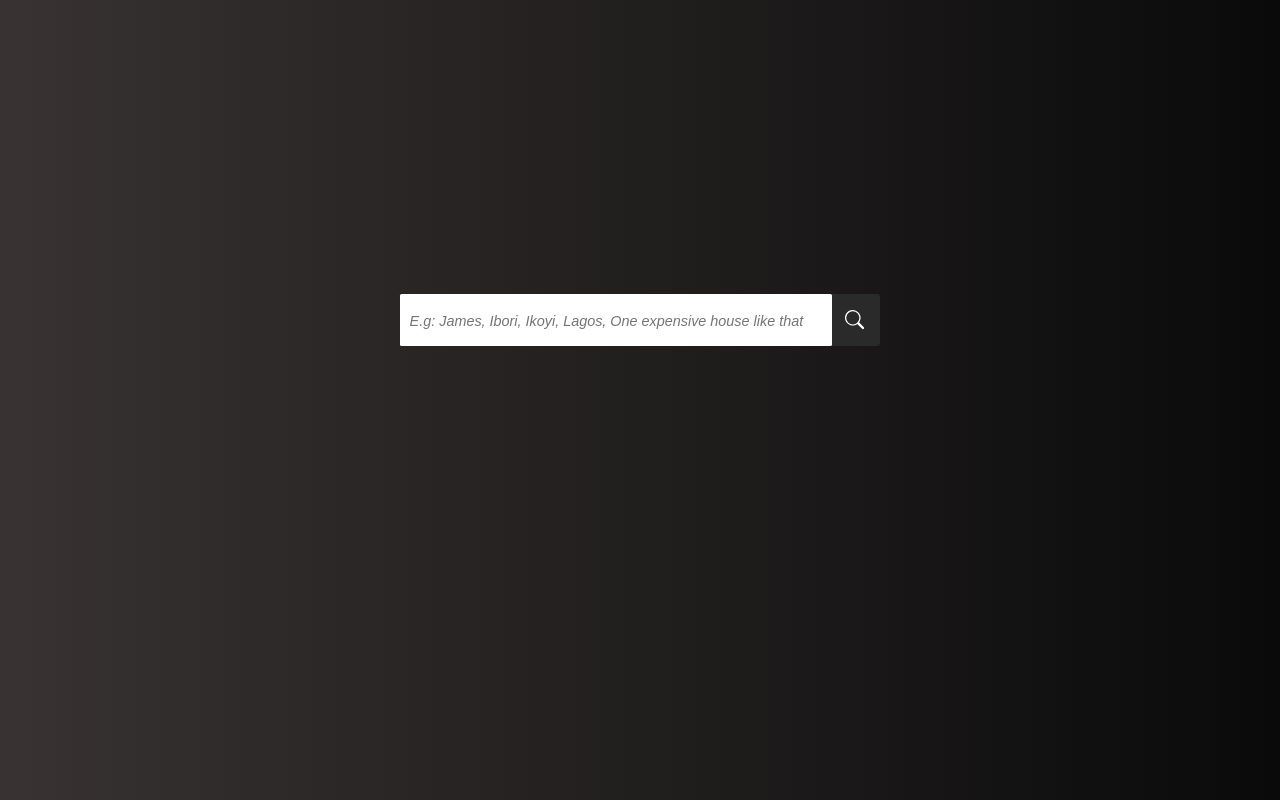
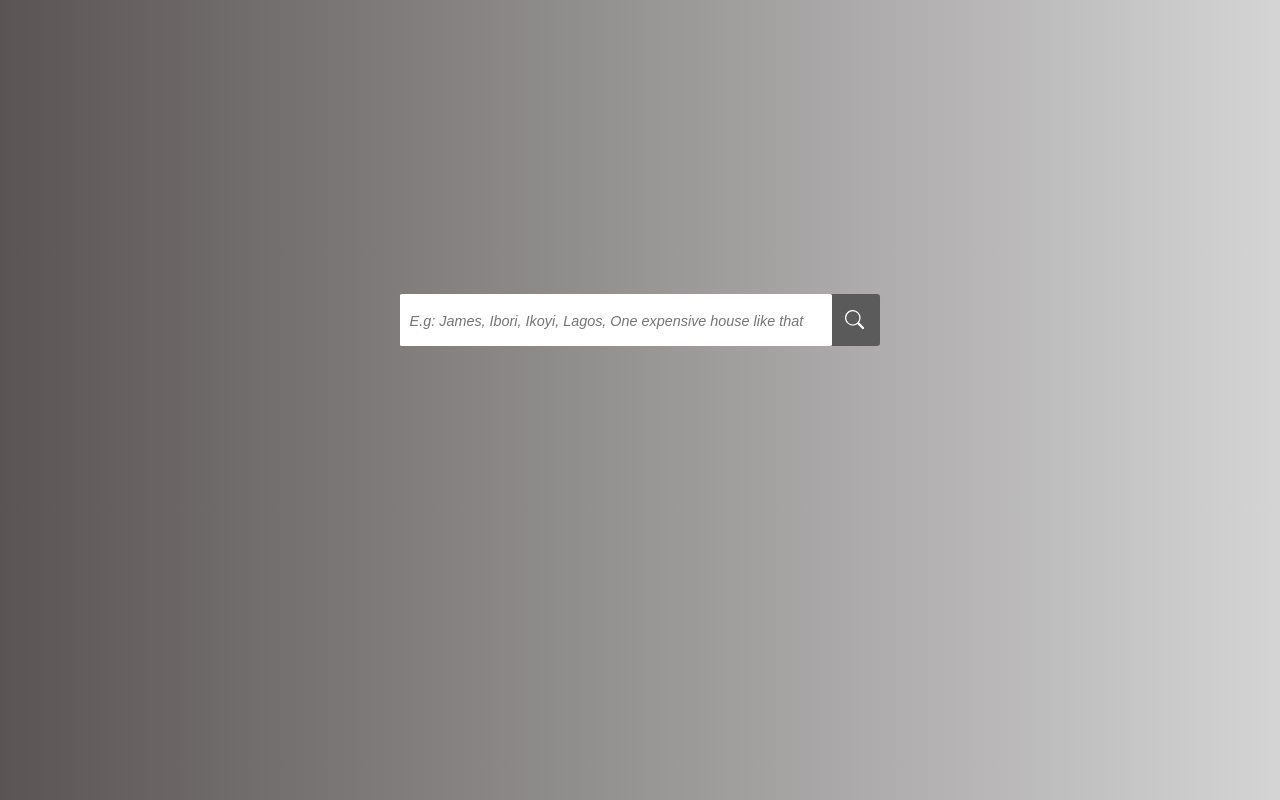
Before and after one commit to anita-brown/Efosa-Anita-Osagie, a React (Create React App) app in the folder assessment/: page / in a window 1280 px wide. Built offline with nearby package versions, Linux system fonts and the light colour scheme.

Commit message:
create task readme

```diff
--- a/assessment/src/App.css
+++ b/assessment/src/App.css
@@ -7,7 +7,7 @@
   flex-direction: column;
   font-family: sans-serif;
   background-image: linear-gradient(90deg, rgba(65, 58, 58, 0.867), #3333);
-  background-color: black;
+  background-color: rgba(0, 0, 0, 0.008);
 }
 body {
   margin: 0;
--- a/assessment/src/components/SearchBar.css
+++ b/assessment/src/components/SearchBar.css
@@ -50,4 +50,5 @@
     font-weight: 550;
     font-size: 1.3rem;
     border: none;
+    font-family:'Franklin Gothic Medium', 'Arial Narrow', Arial, sans-serif;
 }
```
Also changed, not shown: 1 other file (tests, documents, lock files or other folders).
